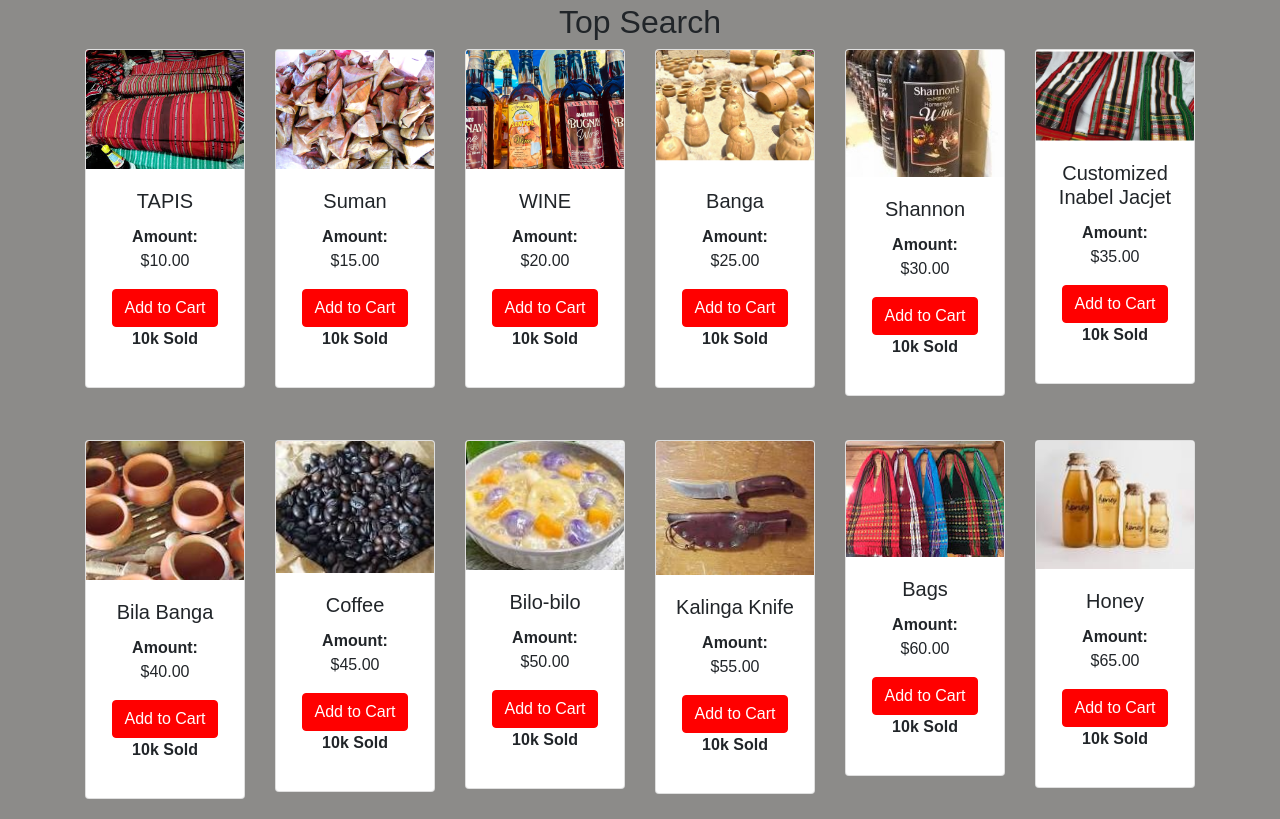
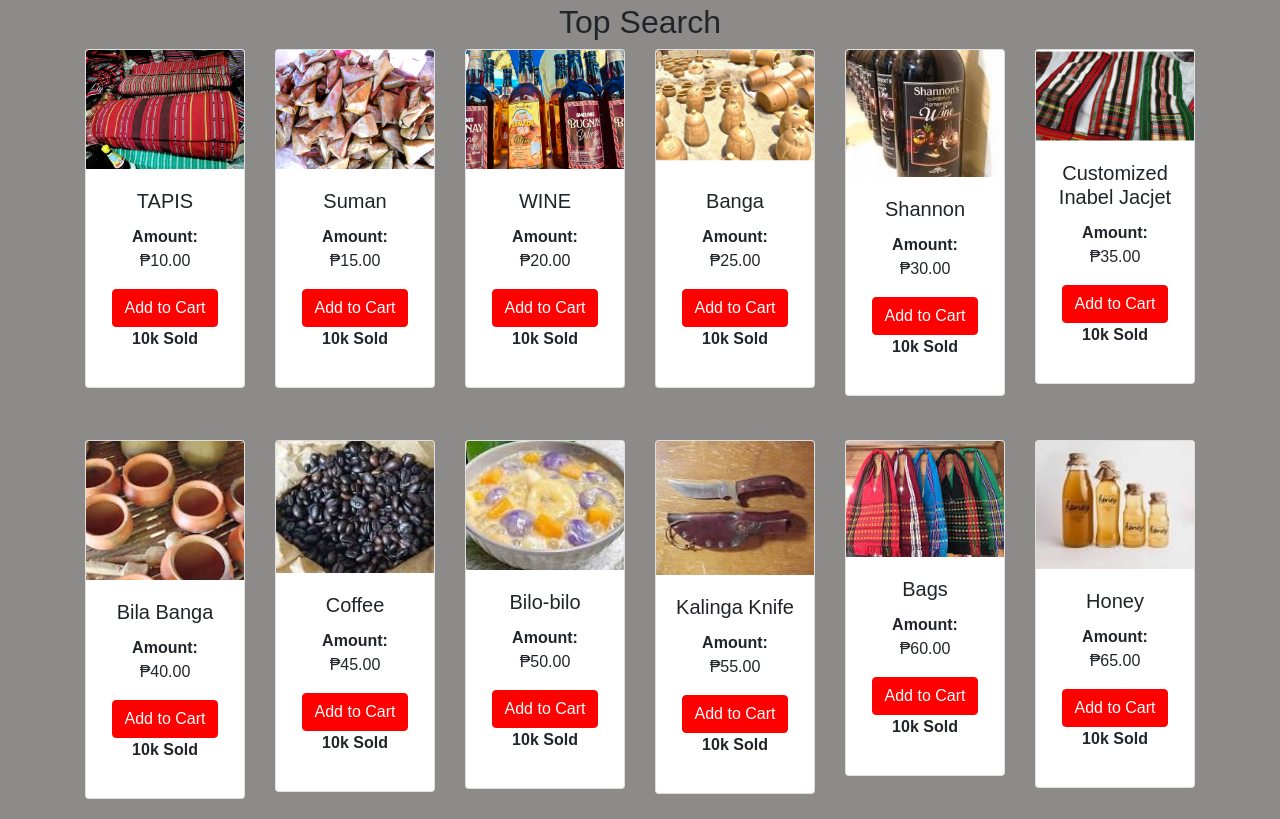
Before and after one commit to Anali12334/E-commerce-Website, a plain HTML site: page product.html in a window 1280 px wide. Shown: the part 1328-2147 px from the top of the page. Drawn offline with nearby package versions, Linux system fonts and the light colour scheme.

Commit message:
Changed Dollar Sign to Peso Sign

```diff
--- a/product.html
+++ b/product.html
@@ -147,7 +147,7 @@
           <img class="card-img-top" src="img/p1.jpg" alt="Product 1">
           <div class="card-body">
             <h5 class="card-title">TAPIS</h5>
-            <p><strong>Amount:</strong> $10.00</p>
+            <p><strong>Amount:</strong> ₱10.00</p>
             <button class="btn btn-secondary add-to-cart">Add to Cart</button>
             <p><strong>10k Sold</strong></p>
           </div>
@@ -158,7 +158,7 @@
           <img class="card-img-top" src="img/p2.jpg" alt="Product 2">
           <div class="card-body">
             <h5 class="card-title">Suman</h5>
-            <p><strong>Amount:</strong> $15.00</p>
+            <p><strong>Amount:</strong> ₱15.00</p>
             <button class="btn btn-secondary add-to-cart">Add to Cart</button>
             <p><strong>10k Sold</strong></p>
           </div>
@@ -169,7 +169,7 @@
           <img class="card-img-top" src="img/p3.jpg" alt="Product 3">
           <div class="card-body">
             <h5 class="card-title">WINE</h5>
-            <p><strong>Amount:</strong> $20.00</p>
+            <p><strong>Amount:</strong> ₱20.00</p>
             <button class="btn btn-secondary add-to-cart">Add to Cart</button>
             <p><strong>10k Sold</strong></p>
           </div>
@@ -180,7 +180,7 @@
           <img class="card-img-top" src="img/p4.png" alt="Product 4">
           <div class="card-body">
             <h5 class="card-title">Banga</h5>
-            <p><strong>Amount:</strong> $25.00</p>
+            <p><strong>Amount:</strong> ₱25.00</p>
             <button class="btn btn-secondary add-to-cart">Add to Cart</button>
             <p><strong>10k Sold</strong></p>
           </div>
@@ -191,7 +191,7 @@
           <img class="card-img-top" src="img/p5.jpg" alt="Product 5">
           <div class="card-body">
             <h5 class="card-title">Shannon</h5>
-            <p><strong>Amount:</strong> $30.00</p>
+            <p><strong>Amount:</strong> ₱30.00</p>
             <button class="btn btn-secondary add-to-cart">Add to Cart</button>
             <p><strong>10k Sold</strong></p>
           </div>
@@ -202,7 +202,7 @@
           <img class="card-img-top" src="img/p6.jpg" alt="Product 6">
           <div class="card-body">
             <h5 class="card-title">Customized Inabel Jacjet</h5>
-            <p><strong>Amount:</strong> $35.00</p>
+            <p><strong>Amount:</strong> ₱35.00</p>
             <button class="btn btn-secondary add-to-cart">Add to Cart</button>
             <p><strong>10k Sold</strong></p>
           </div>
@@ -216,7 +216,7 @@
           <img class="card-img-top" src="img/p7.jfif" alt="Product 7">
           <div class="card-body">
             <h5 class="card-title">Bila Banga</h5>
-            <p><strong>Amount:</strong> $40.00</p>
+            <p><strong>Amount:</strong> ₱40.00</p>
             <button class="btn btn-secondary add-to-cart">Add to Cart</button>
             <p><strong>10k Sold</strong></p>
           </div>
@@ -227,7 +227,7 @@
           <img class="card-img-top" src="img/p8.jpg" alt="Product 8">
           <div class="card-body">
             <h5 class="card-title"> Coffee</h5>
-            <p><strong>Amount:</strong> $45.00</p>
+            <p><strong>Amount:</strong> ₱45.00</p>
             <button class="btn btn-secondary add-to-cart">Add to Cart</button>
             <p><strong>10k Sold</strong></p>
           </div>
@@ -238,7 +238,7 @@
           <img class="card-img-top" src="img/p9.jpg" alt="Product 9">
           <div class="card-body">
             <h5 class="card-title">Bilo-bilo</h5>
-            <p><strong>Amount:</strong> $50.00</p>
+            <p><strong>Amount:</strong> ₱50.00</p>
             <button class="btn btn-secondary add-to-cart">Add to Cart</button>
             <p><strong>10k Sold</strong></p>
           </div>
@@ -249,7 +249,7 @@
           <img class="card-img-top" src="img/p10.jfif" alt="Product 10">
           <div class="card-body">
             <h5 class="card-title">Kalinga Knife</h5>
-            <p><strong>Amount:</strong> $55.00</p>
+            <p><strong>Amount:</strong> ₱55.00</p>
             <button class="btn btn-secondary add-to-cart">Add to Cart</button>
             <p><strong>10k Sold</strong></p>
           </div>
@@ -260,7 +260,7 @@
           <img class="card-img-top" src="img/p11.jfif" alt="Product 11">
           <div class="card-body">
             <h5 class="card-title">Bags</h5>
-            <p><strong>Amount:</strong> $60.00</p>
+            <p><strong>Amount:</strong> ₱60.00</p>
             <button class="btn btn-secondary add-to-cart">Add to Cart</button>
             <p><strong>10k Sold</strong></p>
           </div>
@@ -271,7 +271,7 @@
           <img class="card-img-top" src="img/p12.jpg" alt="Product 12">
           <div class="card-body">
             <h5 class="card-title">Honey</h5>
-            <p><strong>Amount:</strong> $65.00</p>
+            <p><strong>Amount:</strong> ₱65.00</p>
             <button class="btn btn-secondary add-to-cart">Add to Cart</button>
             <p><strong>10k Sold</strong></p>
           </div>
```
